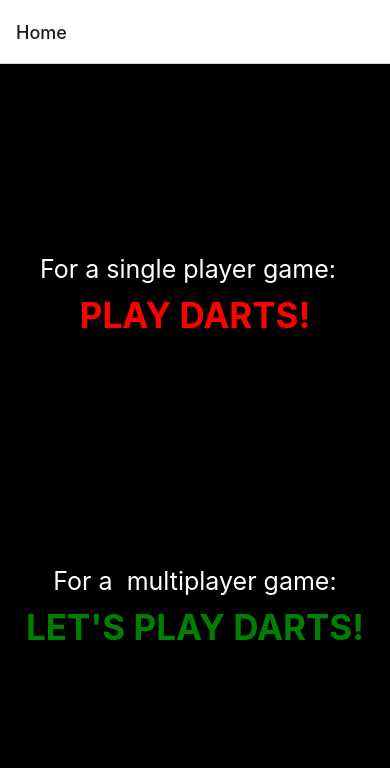
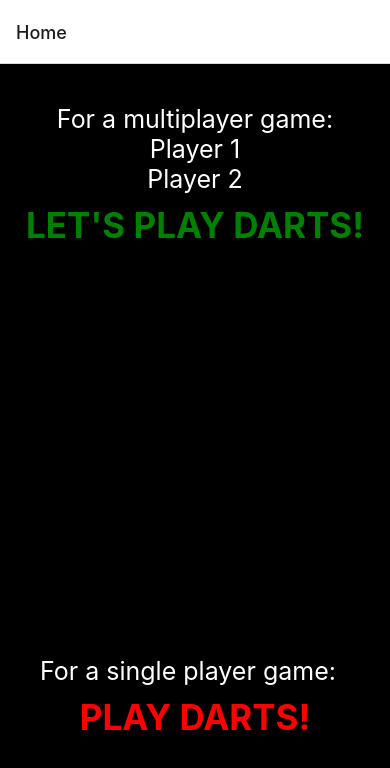
Before and after one commit to benmccarrick/darts-calculator, a React Native app in the folder DartsScorer/: screen /Home in a window 390 px wide. Shown: the top 768 px of the page. Built offline with nearby package versions, Linux system fonts and the light colour scheme.

Commit message:
user has ability to add own names in multiplayer

```diff
--- a/DartsScorer/Components/HomePage.js
+++ b/DartsScorer/Components/HomePage.js
@@ -1,16 +1,41 @@
-import React from 'react';
+import React, { useState } from 'react';
 import { StatusBar } from 'expo-status-bar';
-import { Pressable, StyleSheet, Text, View } from 'react-native';
+import { Pressable, StyleSheet, Text, TextInput, View } from 'react-native';
 import { useNavigation } from '@react-navigation/native';
-
 
 const HomePage = () => {
 
+
+    const [nameTextPlayer1, setNameTextPlayer1] = useState("Player 1");
+    const [nameTextPlayer2, setNameTextPlayer2] = useState("Player 2");
     const navigation = useNavigation();
+
 
 
     return (
         <View style={styles.container}>
+      <View style= {styles.multiPlayer}>
+        <Text style={styles.textStyle}>For a multiplayer game:</Text>
+        <TextInput
+          style={styles.textStyle}
+          placeholder='Player 1'
+          onChangeText={(newNameTextPlayer1) => setNameTextPlayer1(newNameTextPlayer1)}
+          defaultValue='Player 1'
+        />
+        <TextInput
+          style={styles.textStyle}
+          placeholder='Player 2'
+          onChangeText={(newNameTextPlayer2) => setNameTextPlayer2(newNameTextPlayer2)}
+          defaultValue='Player 2'
+        />
+        <Pressable
+              onPress={() => {navigation.navigate("Multiplayer Game", {
+                player1Name: nameTextPlayer1,
+                player2Name: nameTextPlayer2,
+              })}}>
+              <Text style={styles.buttonStyle2}>LET'S PLAY DARTS!</Text>
+            </Pressable>
+      </View>
           <View style= {styles.singlePlayer}>
       <Text style={styles.textStyle}>For a single player game:  </Text>
       <Pressable
@@ -19,13 +44,6 @@ const HomePage = () => {
             </Pressable>
       <StatusBar style="auto" />
           </View>
-      <View style= {styles.multiPlayer}>
-        <Text style={styles.textStyle}>For a  multiplayer game:</Text>
-        <Pressable
-              onPress={() => {navigation.navigate("Multiplayer Game")}}>
-              <Text style={styles.buttonStyle2}>LET'S PLAY DARTS!</Text>
-            </Pressable>
-      </View>
         </View>
 
 );
@@ -64,6 +82,7 @@ const styles = StyleSheet.create({
   },
   multiPlayer: {
     marginTop: 40,
+    marginBottom: 220
   },
 });
 
--- a/DartsScorer/Components/MultiPlayer.js
+++ b/DartsScorer/Components/MultiPlayer.js
@@ -1,6 +1,5 @@
 import React, { Component } from "react";
 import {
-  Image,
   Modal,
   Pressable,
   SafeAreaView,
@@ -719,10 +718,10 @@ export default class MultiPlayer extends Component {
       <View style={styles.container}>
         <SafeAreaView>
           {this.state.player1Throw && (
-            <Text style={styles.player1Text}>Player 1's Throw</Text>
+            <Text style={styles.player1Text}>{this.props.route.params.player1Name}'s Throw</Text>
           )}
           {this.state.player2Throw && (
-            <Text style={styles.player2Text}>Player 2's Throw</Text>
+            <Text style={styles.player2Text}>{this.props.route.params.player2Name}'s Throw</Text>
           )}
           <Row>
             <View style={styles.columns}>
@@ -734,7 +733,7 @@ export default class MultiPlayer extends Component {
               <Text style={styles.value}>Highest Checkout:</Text>
             </View>
             <View style={styles.columns2}>
-              <Text style={this.player1Text()}>Player 1</Text>
+              <Text style={this.player1Text()}>{this.props.route.params.player1Name}</Text>
               <Text style={this.player1Text()}>
                 {parseFloat(this.state.currentValue).toLocaleString()}
               </Text>
@@ -752,7 +751,7 @@ export default class MultiPlayer extends Component {
               </Text>
             </View>
             <View style={styles.columns3}>
-              <Text style={this.player2Text()}>Player 2</Text>
+              <Text style={this.player2Text()}>{this.props.route.params.player2Name}</Text>
               <Text style={this.player2Text()}>
                 {parseFloat(this.state.currentValue2).toLocaleString()}
               </Text>
@@ -772,12 +771,12 @@ export default class MultiPlayer extends Component {
           </Row>
           {this.state.showOuts ? (
             <Text style={styles.outText}>
-              Player 1 Possible Out:{" "}{this.state.possibleOutShot}
+              {this.props.route.params.player1Name}'s' Possible Out:{" "}{this.state.possibleOutShot}
             </Text>
           ) : null}
           {this.state.showOuts2 ? (
             <Text style={styles.outText}>
-              Player 2 Possible Out:{" "}{this.state.possibleOutShot2}
+              {this.props.route.params.player2Name}'s' Possible Out:{" "}{this.state.possibleOutShot2}
             </Text>
           ): null}
           {this.state.all3Darts.length ? (
@@ -825,7 +824,7 @@ export default class MultiPlayer extends Component {
               >
             <View style={styles.centeredView}>
                   <View style={styles.modalView}>
-                  <Text style={styles.modalText}>LEG WINNER - Player 1!!</Text>
+                  <Text style={styles.modalText}>{this.props.route.params.player1Name} WINS THE LEG!!</Text>
                   </View>
                   </View>
 
@@ -845,7 +844,7 @@ export default class MultiPlayer extends Component {
               >
             <View style={styles.centeredView}>
                   <View style={styles.modalView}>
-                  <Text style={styles.modalText}>LEG WINNER - Player 2!!</Text>
+                  <Text style={styles.modalText}>{this.props.route.params.player2Name} WINS THE LEG!!</Text>
                   </View>
                   </View>
 
--- a/DartsScorer/Components/dartCalculator.js
+++ b/DartsScorer/Components/dartCalculator.js
@@ -1,4 +1,6 @@
 export const initialState = {
+    player1Name: "Player 1",
+    player2Name: "Player 2",
     currentValue: "501",
     currentValue2: "501",
     previousValue: null,
```
